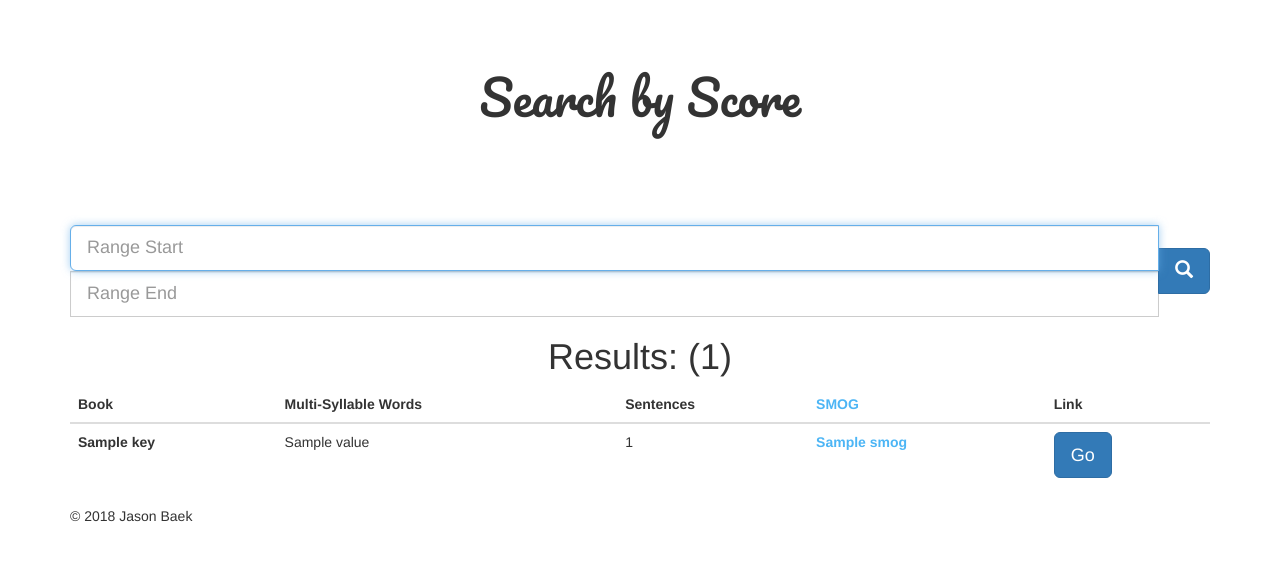
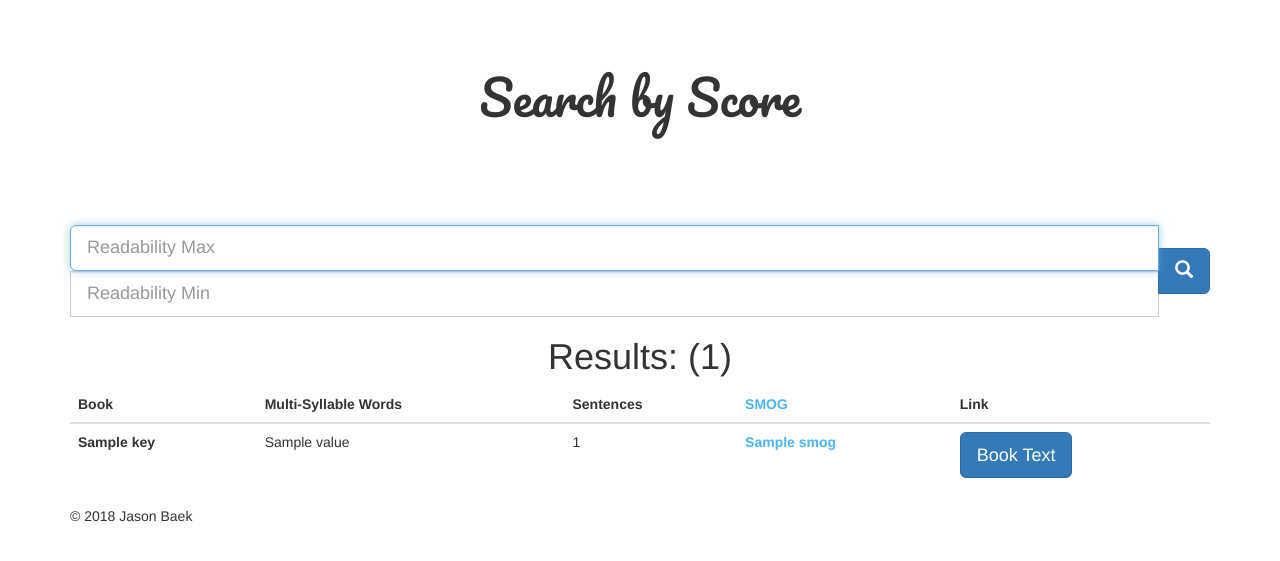
Before and after one commit to jbaek/insight, a Python web app: template flask/templates/results-score.html in a window 1280 px wide. Shown: the top 561 px of the page. Run offline with Jinja, Linux system fonts and the light colour scheme; the template is opened without the code that fills it: most values are stand-ins (such as "Sample title", 1, 10 or a date in 2020); some libraries are stand-ins or nearby versions.

Commit message:
show text of book

```diff
--- a/flask/app.py
+++ b/flask/app.py
@@ -86,7 +86,7 @@ def calc_smog(multisyllable, numsentences):
 
 @app.route('/search/book', methods=['GET', 'POST'])
 def search_book_request():
-    # search_term = request.form["input"]
+    book_name = request.form["book-name"]
     res = es.search(
         index="books",
         size=30,
@@ -98,7 +98,7 @@ def search_book_request():
                     "must": [
                         {
                             "term": {
-                                "fileName.keyword": "txt/219.txt"
+                                "fileName.keyword": book_name
                                 }
                             },
                         {
--- a/flask/templates/results-score.html
+++ b/flask/templates/results-score.html
@@ -25,8 +25,8 @@
 
     <form action="/search/score/results" method="post">
       <div class="input-group">
-        <input type="text" class="form-control input-lg" name="range-start" placeholder="Range Start" autofocus>
-        <input type="text" class="form-control input-lg" name="range-end" placeholder="Range End">
+        <input type="text" class="form-control input-lg" name="range-start" placeholder="Readability Max" autofocus>
+        <input type="text" class="form-control input-lg" name="range-end" placeholder="Readability Min">
         <div class="input-group-btn">
           <button class="btn btn-primary btn-lg" type="submit">
             <i class="glyphicon glyphicon-search"></i>
@@ -45,8 +45,8 @@
         <th>Book</th>
         <th>Multi-Syllable Words</th>
         <th>Sentences</th>
-	<th style="color:#4cb5f5ff">SMOG</th>
-	<th>Link</th>
+	    <th style="color:#4cb5f5ff">SMOG</th>
+	    <th>Link</th>
       </tr>
     </thead>
 
@@ -56,10 +56,10 @@
 		  <th scope="row">{{ book['key'] }}</th>
           <td>{{ book['sum_multiSyllables']['value'] }}</td>
           <td>{{ book['doc_count'] }}</td>
-	  <td style="color:#4cb5f5ff"><b>{{ book['smog'] }}</b></td>
+	      <td style="color:#4cb5f5ff"><b>{{ book['smog'] }}</b></td>
 		  <td>
 				  <form action="/search/book" method="post">
-						  <button type="submit" name="book-name" class="btn btn-primary btn-lg">Go</button>
+						  <button type="submit" name="book-name" value="{{ book['key'] }}" class="btn btn-primary btn-lg">Book Text</button>
 				  </form>
 		  </td>
       </tr>
```
